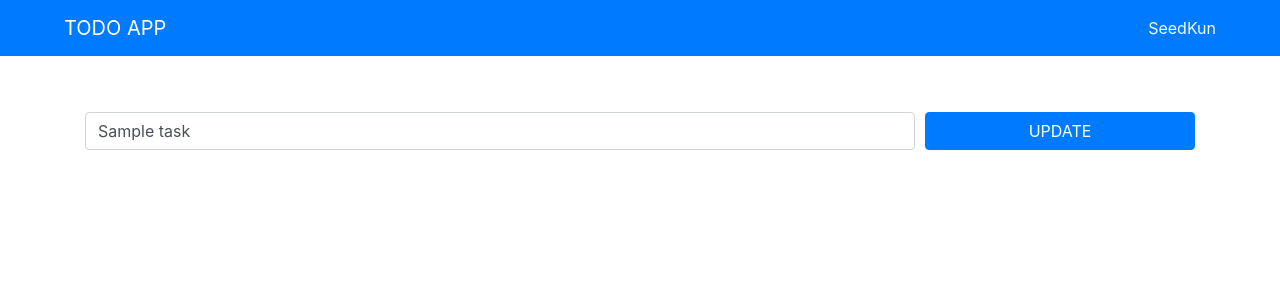
After one commit to R-Nambu/Nambu_php_oop, a PHP site: page /edit.php?id=1 in a window 1280 px wide. The commit adds this page. Shown: the top 300 px of the page. Run offline with PHP 8.4, Linux system fonts and the light colour scheme; tables that the repository leaves empty or names only in its code hold one stand-in row (values such as "Sample post").

Commit message:
no message

```diff
--- a/Models/Todo.php
+++ b/Models/Todo.php
@@ -29,4 +29,31 @@
             $tasks = $stmt->fetchAll();
             return $tasks;
         }
+
+        public function get($id)
+        {
+            $stmt = $this->db_manager->dbh->prepare('SELECT * FROM '.$this->table.' WHERE id = ?');
+            $stmt->execute([$id]);
+            // フェッチはレコード一個だけ取り出している
+            $task = $stmt->fetch();
+            return $task;
+        }
+        public function update($name, $id)
+        {
+            $stmt = $this->db_manager->dbh->prepare('UPDATE '.$this->table.' SET name = ?  WHERE id = ?');
+            // updated_at の時間も更新する。更新した時間を取得する。
+            $stmt->execute([$name,  $id]);
+        }
+        // Todoクラスの中にメソッドdelete()を作成
+        // idをメソッドに渡せる引数をセットして更新できるようにコードを書いてみる
+        // prepare & executeを使って処理する
+        // DELETE FROM テーブル名 WHERE id = ?
+
+        public function delete($id)
+        {
+            // データを取り出す準備
+            $stmt = $this->db_manager->dbh->prepare('DELETE FROM '.$this->table.' WHERE id = ?');
+            //実行する
+            $stmt->execute([$id]);
+        }
     }
--- /dev/null
+++ b/edit.php
@@ -0,0 +1,50 @@
+<?php
+    require_once('function.php');
+    // require_once 'function.php';
+    require_once('Models/Todo.php');
+    // require_once 'Models/Todo.php';
+    //選択されたtaskのidを取得
+    $id = $_GET['id'];
+    // var_dump($id);
+    // Todoのクラスをインスタンス化してgetメソッドを使ってとりあえず取得したいデータが取れているかだけ確認
+    $todo = new Todo();
+    $task = $todo->get($id);
+?>
+<!DOCTYPE html>
+<html lang="en">
+<head>
+    <meta charset="UTF-8">
+    <meta name="viewport" content="width=device-width, initial-scale=1.0">
+    <meta http-equiv="X-UA-Compatible" content="ie=edge">
+    <title>TODO APP</title>
+    <link rel="stylesheet" href="assets/css/reset.css">
+    <link rel="stylesheet" href="https://stackpath.bootstrapcdn.com/bootstrap/4.3.1/css/bootstrap.min.css" integrity="sha384-ggOyR0iXCbMQv3Xipma34MD+dH/1fQ784/j6cY/iJTQUOhcWr7x9JvoRxT2MZw1T" crossorigin="anonymous">
+    <link rel="stylesheet" href="assets/css/style.css">
+</head>
+<body>
+    <header class="px-5 bg-primary">
+        <nav class="navbar navbar-dark">
+            <a href="index.php" class="navbar-brand">TODO APP</a>
+            <div class="justify-content-end">
+                <span class="text-light">
+                    SeedKun
+                </span>
+            </div>
+        </nav>
+    </header>
+    <main class="container py-5">
+        <section>
+            <form class="form-row" action="update.php" method="POST">
+                <div class="col-12 col-md-9 py-2">
+                    <input type="text" name="task" class="form-control" placeholder="ADD TODO" value="<?php echo h($task['name']);?>"
+                    >
+                    <input type="hidden" name="id" value="<?php echo h($task['id']);?>">
+                </div>
+                <div class="py-2 col-md-3 col-12">
+                    <button type="submit" class="col-12 btn btn-primary btn-block">UPDATE</button>
+                </div>
+            </form>
+        </section>
+    </main>
+</body>
+</html>
--- a/index.php
+++ b/index.php
@@ -72,10 +72,10 @@
             <td><?php echo h($task['due_date']); ?></td>
             <td><?php echo h($task['updated_at']); ?></td>
             <td>
-                <a class="text-success" href="">EDIT</a>
+            <a class="text-success" href="edit.php?id=<?php echo h($task['id']); ?>">EDIT</a>
             </td>
             <td>
-                <a class="text-danger" href="">DELETE</a>
+            <a class="text-danger" href="delete.php?id=<?php echo h($task['id']); ?>">DELETE</a>
             </td>
         </tr>
 
```
Also changed, not shown: delete.php (added, +11 -0 lines), update.php (added, +12 -0 lines).
